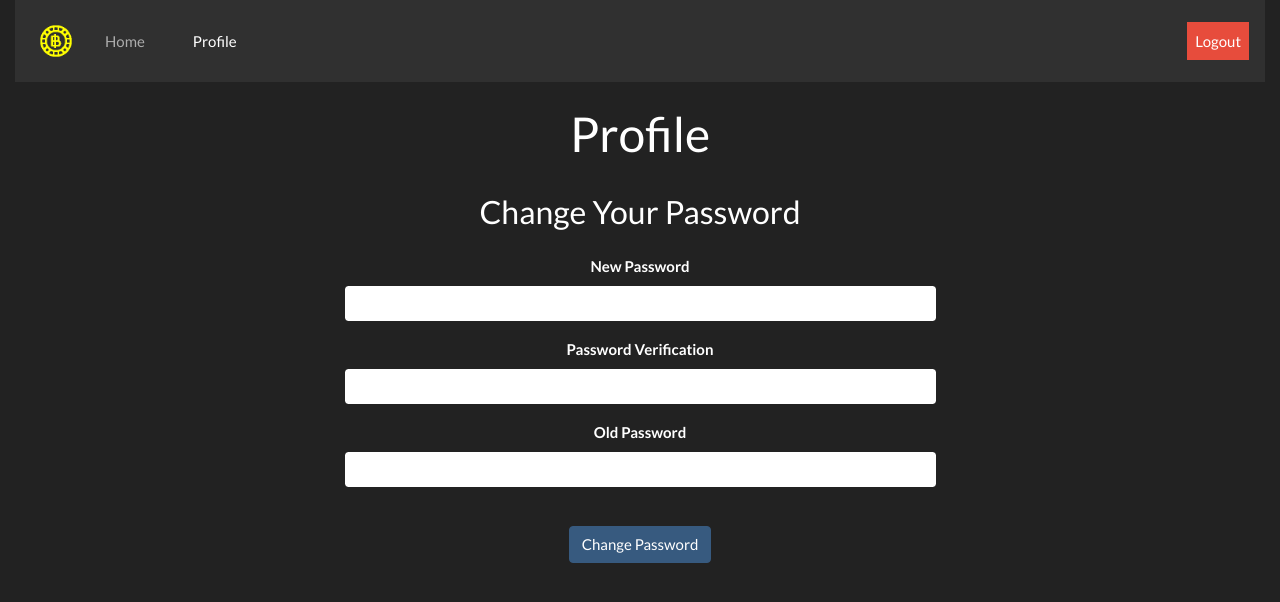
After one commit to kiran-vuksanaj/hydroflasksksk, a Flask app: page /profile in a window 1280 px wide. The commit adds this page. Shown: the top 602 px of the page. Run offline with Flask 2, Linux system fonts and the light colour scheme; a user stored in the database is signed in; some libraries are stand-ins or nearby versions.

Commit message:
jackieL: added home and profile page with styling and appropriate database functions

```diff
--- a/app.py
+++ b/app.py
@@ -104,7 +104,40 @@ def signupcheck():
 @app.route("/home")
 @login_required
 def home():
-    return "HOME PAGE"
+    '''def home(): homepage checks if user is in session and gets info on user'''
+    user = session['username']
+    money = db_manager.getMoney(user)
+    return render_template("home.html", user=user, home="active", money=money)
+
+@app.route("/profile")
+@login_required
+def profile():
+    '''def profile(): allows user to update their profile and view their purchases'''
+    user = session['username']
+    return render_template("profile.html", user=user, profile="active")
+
+@app.route("/resetpasswd", methods=["POST"])
+@login_required
+def password():
+    '''def password(): backend of password changes, makes sure form is filled out correctly'''
+    password = request.form['password']
+    verif = request.form['verif']
+    oldpass = request.form['oldpass']
+    if (password == "" or verif == "" or oldpass == ""):
+        flash("Please fill out all fields!", 'alert-danger')
+        return redirect("/profile")
+    if (password != verif):
+        flash("Passwords do not match!", 'alert-danger')
+        return redirect("/profile")
+    username = session['username']
+    if (not db_manager.userValid(username, oldpass)):
+        flash("Wrong password!", 'alert-danger')
+        return redirect("/profile")
+    db_manager.changePass(username, password)
+    flash("Password successfully changed!", 'alert-success')
+    return redirect("/home")
+
+#====================================================
 
 #====================================================
 
--- a/doc/devlog.txt
+++ b/doc/devlog.txt
@@ -25,3 +25,6 @@ jackieL -- 2020-01-06 20:44
 
 jackieL -- 2020-01-07 08:09
 		-uploaded preliminary pictures for website
+
+jackieL -- 2020-01-07 08:18
+		-added home and profile page with styling and appropriate database functions
--- a/templates/_base.html
+++ b/templates/_base.html
@@ -26,6 +26,11 @@
 				                <a class="nav-link" href="/home"> Home </a>
 				            </li>
 				        </ul>
+								<ul class="navbar-nav">
+				            <li class="nav-item {{ profile }} px-3">
+				                <a class="nav-link" href="/profile"> Profile </a>
+				            </li>
+				        </ul>
 				        <ul class="navbar-nav ml-auto">
 										<li class="nav-item navbar-right">
 				                <a class="nav-link text-white bg-danger" href="/logout"> Logout </a>
--- /dev/null
+++ b/templates/profile.html
@@ -0,0 +1,27 @@
+{% extends "_base.html" %}
+
+{% block title %}
+	Profile
+{% endblock %}
+
+{% block body %}
+<h1>Profile</h1>
+<br>
+<h3>Change Your Password</h3>
+<form action="/resetpasswd" method="post" class="w-50 p-3">
+  <div class="form-group">
+    <label for="password" class="font-weight-bold">New Password</label>
+    <input name="password" type="password" class="form-control" id="password">
+  </div>
+  <div class="form-group">
+    <label for="verif" class="font-weight-bold">Password Verification</label>
+    <input name="verif" type="password" class="form-control" id="password">
+  </div>
+  <div class="form-group">
+    <label for="oldpass" class="font-weight-bold">Old Password</label>
+    <input name="oldpass" type="password" class="form-control" id="oldpass">
+  </div>
+  <br>
+  <button type="submit" class="btn btn-primary">Change Password</button>
+</form><br>
+{% endblock %}
```
Also changed, not shown: templates/home.html (added, +12 -0 lines), utl/db_manager.py (+14 -0 lines).
